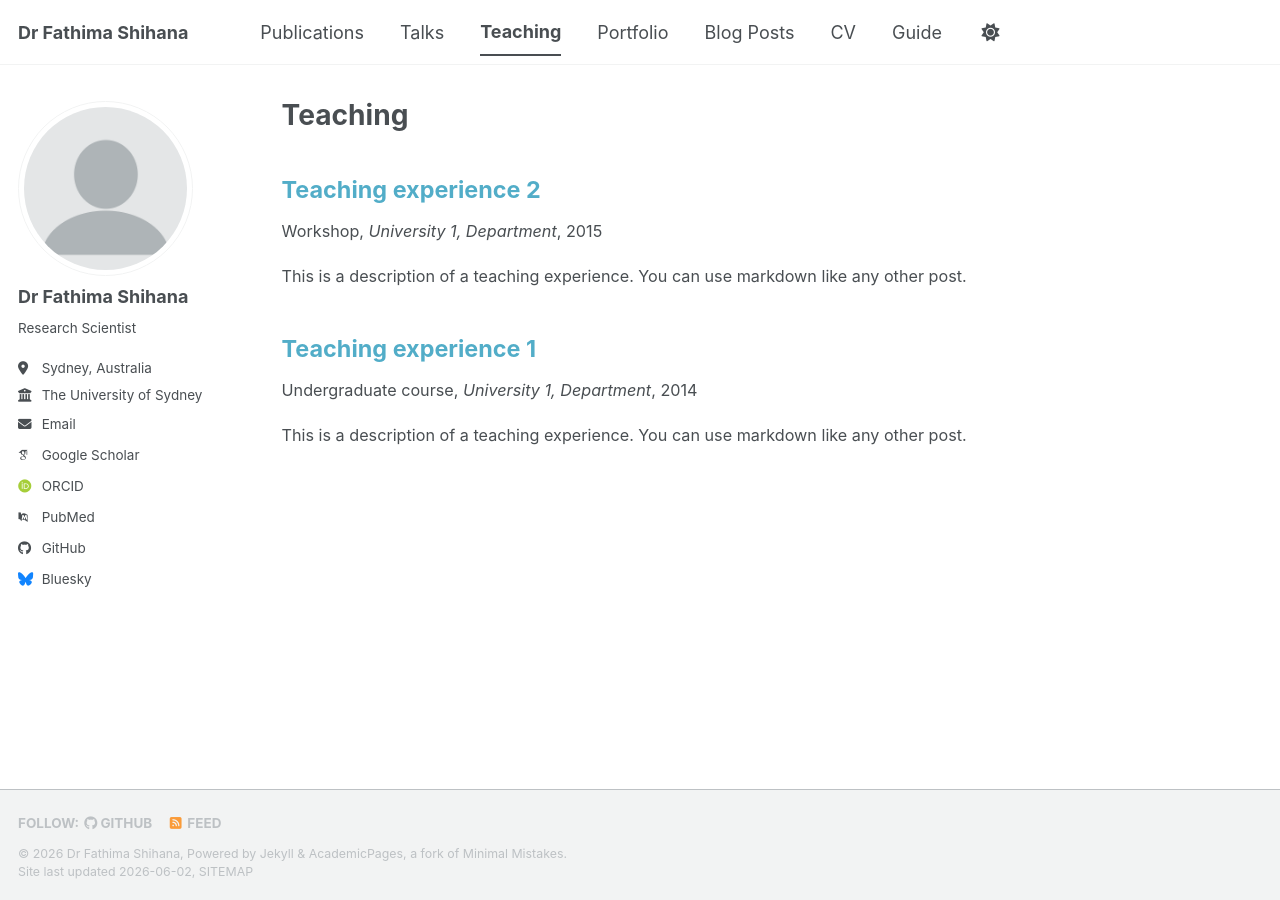
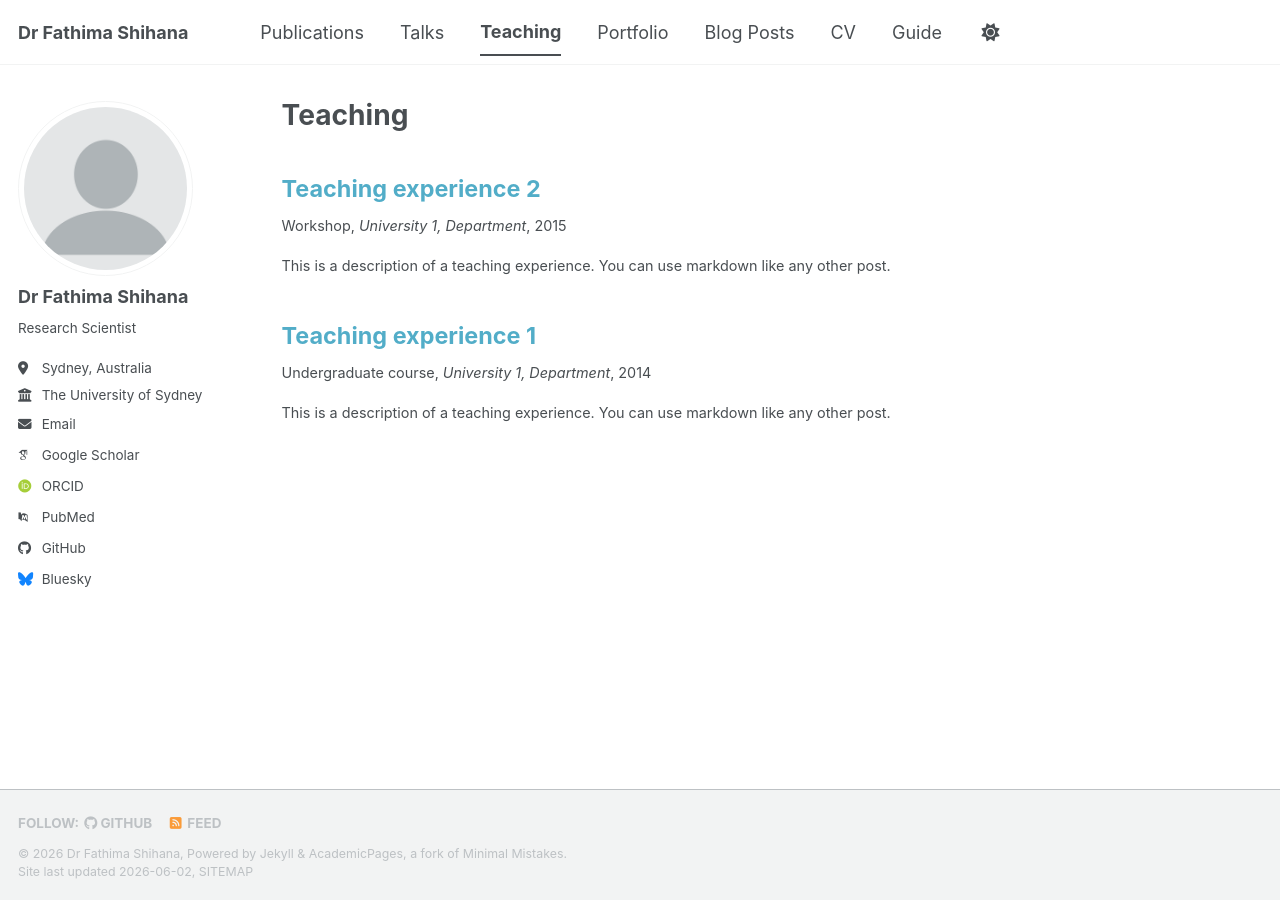
Before and after one commit to fathimashihana/fathimashihana.github.io, a Jekyll site: the page built from _pages/teaching.html, in a window 1280 px wide. Built offline with Jekyll 4.4.1, drawn with Linux system fonts in a browser that asks for light colours; some web fonts are replaced; a script bundle is joined from its source files by our own code; library files that are not in the unit come from our copies.

Commit message:
Update main.scss

```diff
--- a/assets/css/main.scss
+++ b/assets/css/main.scss
@@ -50,8 +50,8 @@
 }
 /* Publication title size */
 .archive__item-title {
-    font-size: 1.5rem !important;
-    line-height: 1.2 !important;
+    font-size: 1.3rem !important;
+    line-height: 1.1 !important;
     margin-bottom: 10px !important;
 }
 
@@ -67,10 +67,10 @@
 }
 
 .archive__item p {
-    font-size: 0.9rem !important;
+    font-size: 0.8rem !important;
     line-height: 1.45 !important;
 }
 
 .archive__item .fa {
-    font-size: 0.9rem !important;
+    font-size: 0.8rem !important;
 }
```
